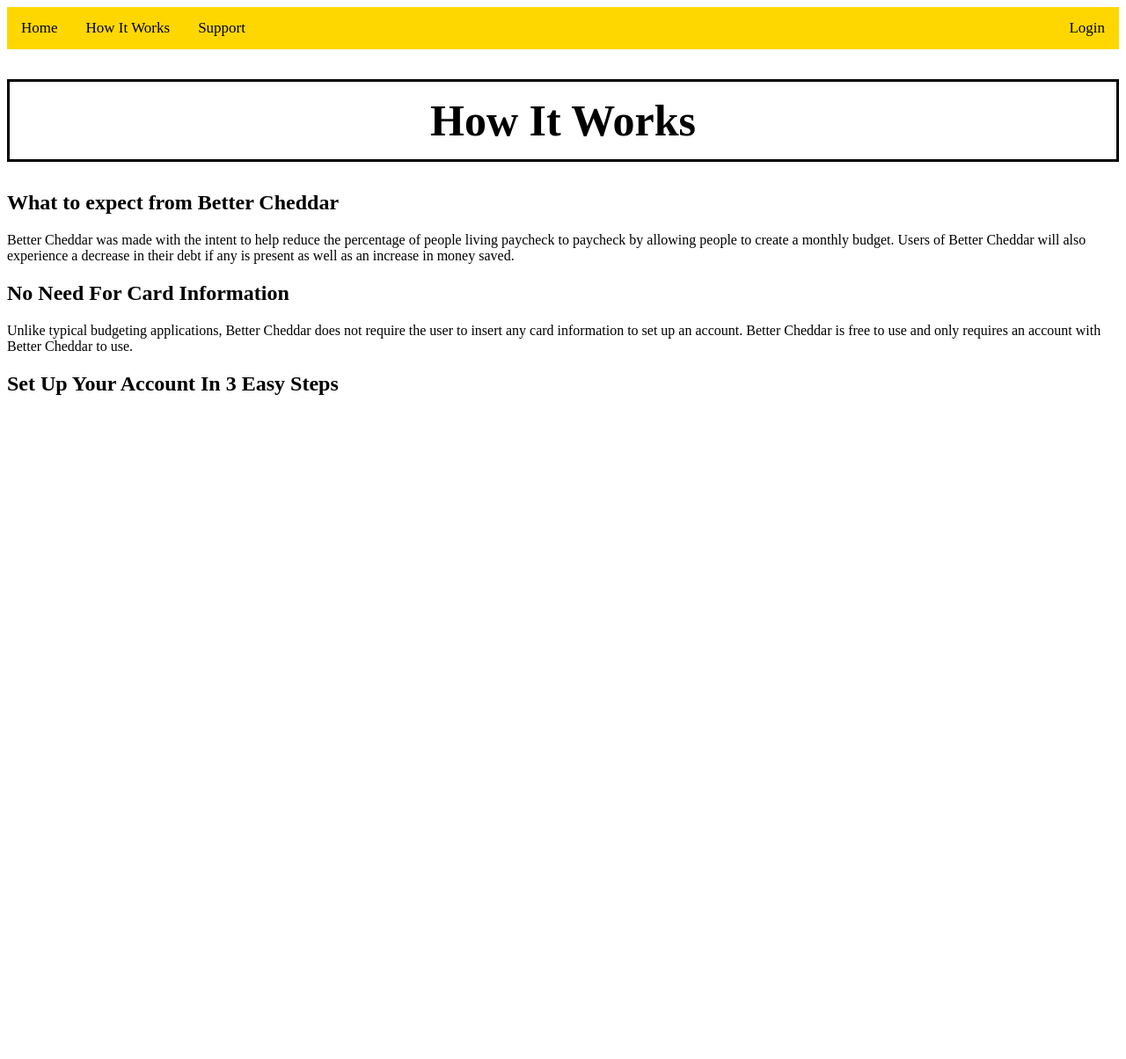
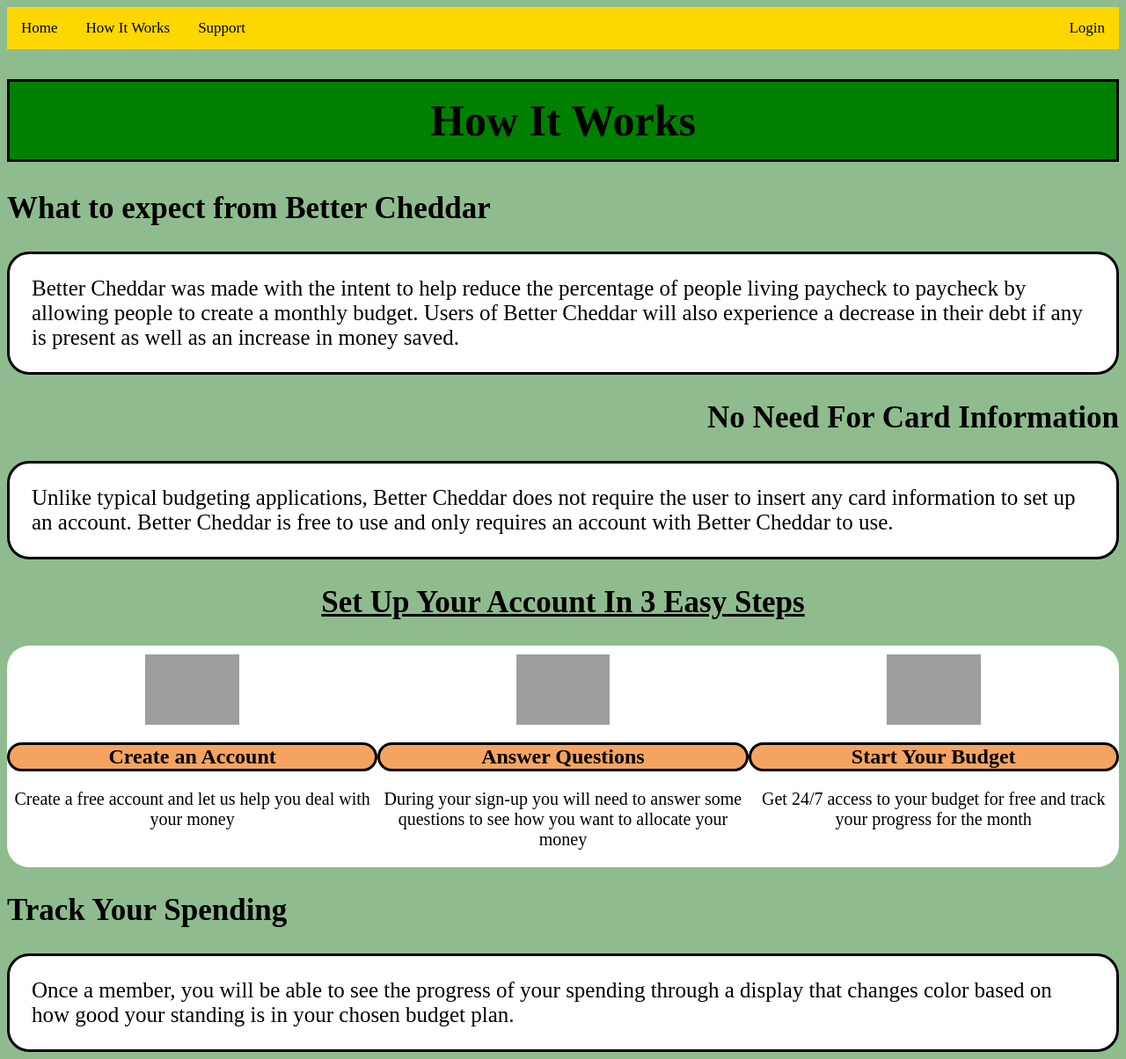
Before and after one commit to NamicUV/Budget, a PHP site: page /hiw.php in a window 1280 px wide. Shown: the whole page at 88% size. Before the commit the page ends 449 px from the top, so only its background shows below. Run offline with PHP 8.4, Linux system fonts and the light colour scheme; grey boxes are pictures that could not be loaded.

Commit message:
Add files via upload
How It Works (added CSS)

```diff
--- a/hiw.css
+++ b/hiw.css
@@ -1,7 +1,83 @@
 /* CSS Document */
+body{
+	background-color: darkseagreen;
+}
+
+.info{
+	font-size: 25px;
+	border: solid;
+	border-radius: 25px;
+	padding: 25px;
+	background-color: white;
+}
+.h1{
+	font-size: 35px;
+	text-align: left;
+	color: black;
+}
+
+.h2{
+	font-size: 35px;
+	text-align: right;
+}
+
+.h3{
+	font-size: 35px;
+	text-align: left;
+	color: black;
+}
+
 .title{
 	text-align: center;
 	padding: 15px;
 	font-size: 50px;
 	border: solid;
+	background-color: green;
 }
+
+.step{
+	text-align: center;
+	text-decoration: underline;
+	font-size: 35px;
+}
+
+.steps{
+	border: thin;
+	border-radius: 25px;
+	background-color: white;
+	padding-top: 10px;
+}
+
+.steps h2{
+	text-align: center;
+	border: solid;
+	border-radius: 25px;
+	background-color: sandybrown;
+}
+
+.steps p{
+	text-align: center;
+	font-size: 20px;
+}
+.steps img{
+	height: 80px;
+	widgth: 80px;
+
+}
+
+.steps:after {
+  content: "";
+  display: table;
+  clear: both;
+}
+
+.box {
+	float: left;
+  	width: 33.33%;
+}
+
+.box img{
+	display: block;
+	margin-left: auto;
+	margin-right: auto;
+}
--- a/hiw.php
+++ b/hiw.php
@@ -6,20 +6,53 @@ include_once("Head.php");
 
 <h1 class="title">How It Works</h1>
 
-<h2>
+<h2 class="h1">
 What to expect from Better Cheddar
 </h2>
-	<div>
+	<div class="info">
 	Better Cheddar was made with the intent to help reduce the percentage of people living paycheck to paycheck by allowing people to create a monthly budget. Users of Better Cheddar will also experience a decrease in their debt if any is present as well as an increase in money saved.
 	</div>
-<h2>
+<h2 class="h2">
 No Need For Card Information
 </h2>
-	<div>
+	<div class="info">
 	Unlike typical budgeting applications, Better Cheddar does not require the user to insert any card information to set up an account. Better Cheddar is free to use and only requires an account with Better Cheddar to use.
 	</div>
-<h2>
+<h2 class="step">
 Set Up Your Account In 3 Easy Steps
 </h2>
+<div class="steps">
+
+  	<div class="box">
+		<a class="img">
+			<img src="https://cdn-icons-png.flaticon.com/512/2037/2037710.png" alt="Sign-In" />
+		</a>
+			<h2>Create an Account</h2>
+	  				<p>Create a free account and let us help you deal with your money</p>
+  	</div>
+
+	<div class="box">
+		<a class="img">
+      		<img src="https://cdn1.iconfinder.com/data/icons/school-icons-2/512/note_list_choice_survey-512.png" alt="Regular Mini" />
+    	</a>
+			<h2>Answer Questions</h2>
+	  			<p>During your sign-up you will need to answer some questions to see how you want to allocate your money</p>
+	</div>
+
+  	<div class="box">
+		<a class="img">
+      		<img src="https://cdn-icons-png.flaticon.com/512/1580/1580920.png" alt="Countryman Mini" />
+      	</a>
+			<h2>Start Your Budget</h2>
+	  			<p>Get 24/7 access to your budget for free and track your progress for the month </p>
+  	</div>
+</div>
+
+	<h2 class="h3">
+	Track Your Spending
+	</h2>
+		<div class="info">
+		Once a member, you will be able to see the progress of your spending through a display that changes color based on how good your standing is in your chosen budget plan.
+		</div>
 </body>
 </html>
```
